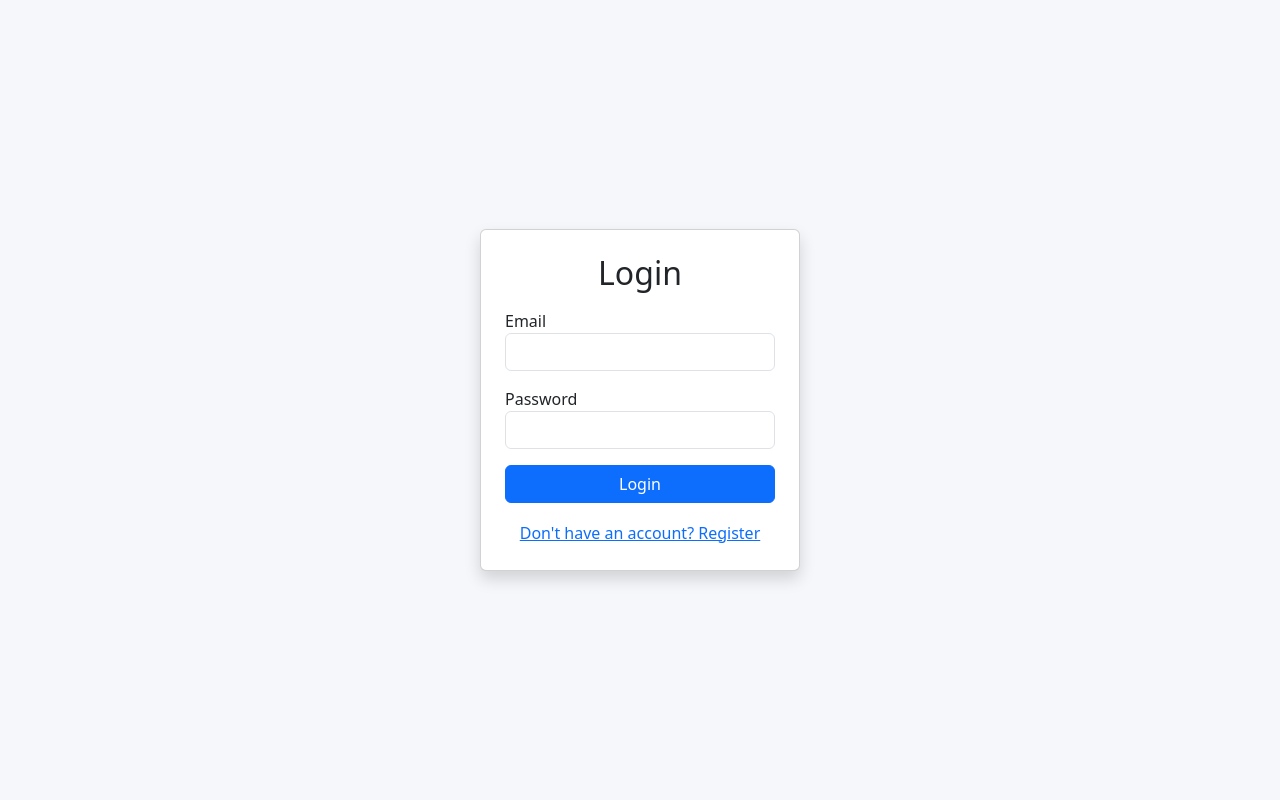
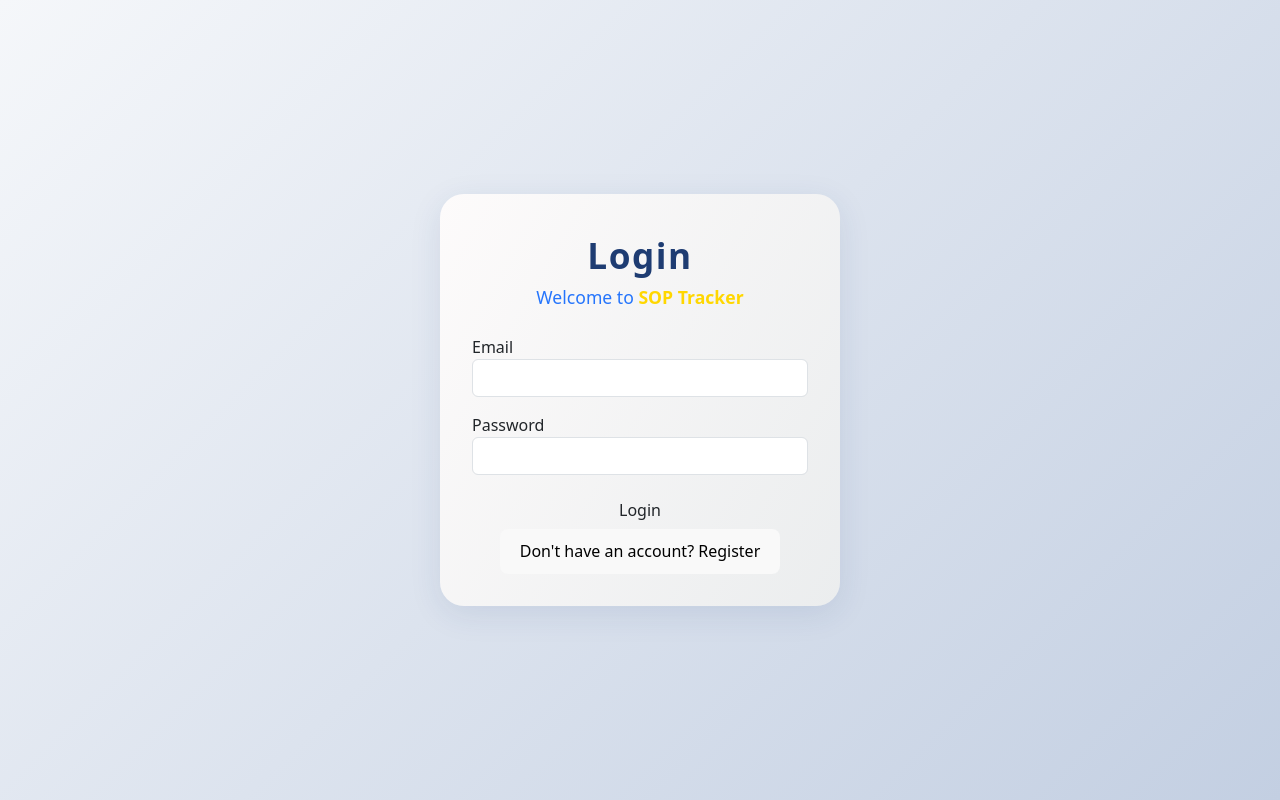
Before and after one commit to chicalauren/SOP_Tracking, a React (Vite) app in the folder client/: page / in a window 1280 px wide. Built offline with nearby package versions, Linux system fonts and the light colour scheme.

Commit message:
added some styling and a AuthPage.css file

```diff
--- /dev/null
+++ b/client/src/pages/AuthPage.css
@@ -0,0 +1,35 @@
+.auth-bg {
+  min-height: 100vh;
+  background: linear-gradient(135deg, #f5f7fa 0%, #c3cfe2 100%);
+  display: flex;
+  align-items: center;
+  justify-content: center;
+}
+
+.auth-card {
+  background: linear-gradient(120deg, #fdfbfb 0%, #ebedee 100%);
+  border-radius: 1.5rem;
+  box-shadow: 0 8px 32px rgba(30,60,114,0.10);
+  padding: 2.5rem 2rem 2rem 2rem;
+  min-width: 320px;
+  max-width: 400px;
+  width: 100%;
+  position: relative;
+  z-index: 1;
+}
+
+.auth-title {
+  font-size: 2.2rem;
+  font-weight: bold;
+  color: #1e3c72;
+  letter-spacing: 1.5px;
+  margin-bottom: 0.5rem;
+  text-align: center;
+}
+
+.auth-subtitle {
+  font-size: 1.1rem;
+  color: #2575fc;
+  text-align: center;
+  margin-bottom: 1.5rem;
+}
--- a/client/src/pages/AuthPage.tsx
+++ b/client/src/pages/AuthPage.tsx
@@ -1,5 +1,6 @@
 import { useState } from 'react';
 import { loginUser, registerUser } from '../services/api';
+import './AuthPage.css';
 
 function AuthPage() {
   const [isLogin, setIsLogin] = useState(true);
@@ -18,7 +19,6 @@ function AuthPage() {
         if (res.token) {
           localStorage.setItem('token', res.token);
           setSuccess('Logged in!');
-          // Optionally redirect here
         } else {
           setError(res.message || 'Login failed');
         }
@@ -37,10 +37,15 @@ function AuthPage() {
   };
 
   return (
-    <div className="d-flex align-items-center justify-content-center" style={{ minHeight: '100vh', background: '#f5f7fa' }}>
-      <div className="card shadow p-4" style={{ minWidth: 320, maxWidth: 400 }}>
-        <h2 className="mb-3 text-center">{isLogin ? 'Login' : 'Register'}</h2>
-        <form onSubmit={handleSubmit}>
+    <div className="auth-bg">
+      <div className="auth-card position-relative">
+        <div className="auth-circle auth-circle-left"></div>
+        <div className="auth-circle auth-circle-right"></div>
+        <h2 className="auth-title">{isLogin ? 'Login' : 'Register'}</h2>
+        <div className="auth-subtitle">
+          Welcome to <span style={{ color: '#ffd700', fontWeight: 600 }}>SOP Tracker</span>
+        </div>
+        <form onSubmit={handleSubmit} className="auth-form">
           <div className="mb-3">
             <label>Email</label>
             <input type="email" className="form-control" value={email}
@@ -51,14 +56,18 @@ function AuthPage() {
             <input type="password" className="form-control" value={password}
               onChange={e => setPassword(e.target.value)} required />
           </div>
-          {error && <div className="alert alert-danger py-1">{error}</div>}
-          {success && <div className="alert alert-success py-1">{success}</div>}
-          <button className="btn btn-primary w-100" type="submit">
+          {error && <div className="auth-alert alert alert-danger">{error}</div>}
+          {success && <div className="auth-alert alert alert-success">{success}</div>}
+          <button className="auth-btn btn w-100" type="submit">
             {isLogin ? 'Login' : 'Register'}
           </button>
         </form>
-        <div className="text-center mt-3">
-          <button className="btn btn-link p-0" onClick={() => { setIsLogin(!isLogin); setError(''); setSuccess(''); }}>
+        <div className="text-center">
+          <button
+            className="auth-toggle-btn"
+            onClick={() => { setIsLogin(!isLogin); setError(''); setSuccess(''); }}
+            type="button"
+          >
             {isLogin ? "Don't have an account? Register" : "Already have an account? Login"}
           </button>
         </div>
```
